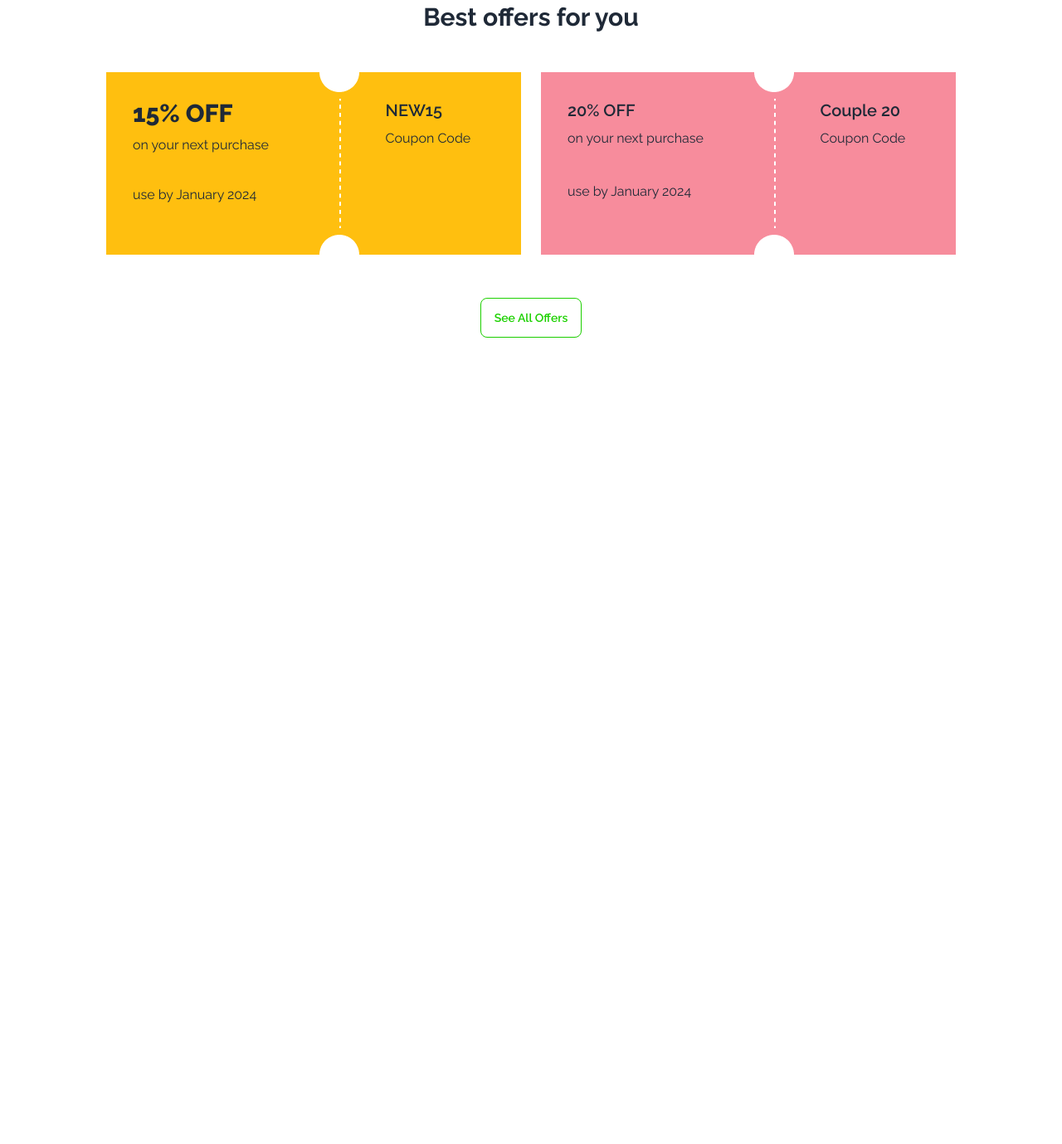
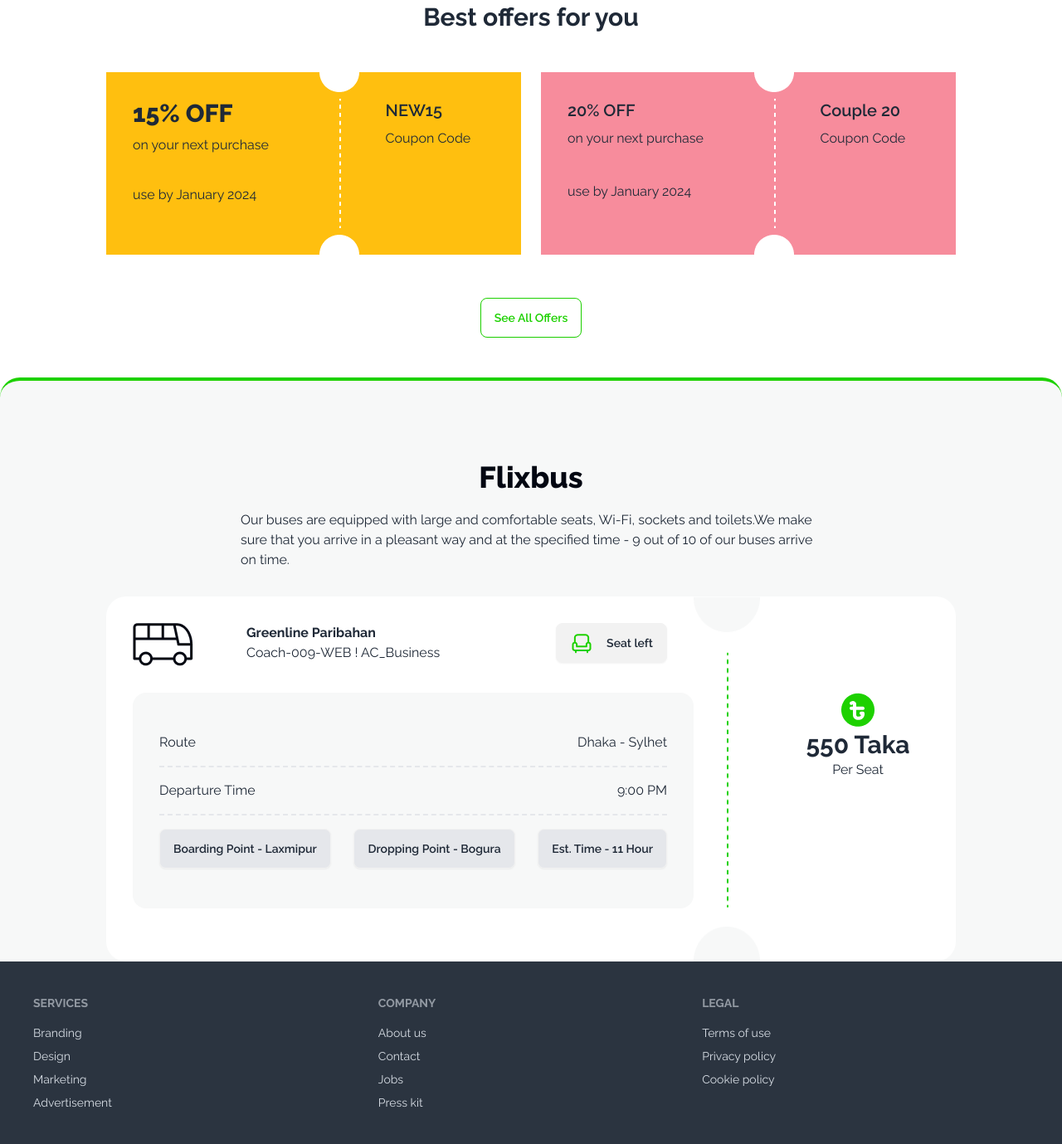
Before and after one commit to AbdullaAlHarun/smart-ticketing, a plain HTML site: page index.html in a window 1280 px wide. Shown: the part 755-2134 px from the top of the page at 83% size. Before the commit the page ends 1210 px from the top, so only its background shows below. Drawn offline with nearby package versions, Linux system fonts and the light colour scheme; a script that the page names is missing.

Commit message:
Added Bus ticket info Section!

```diff
--- a/index.html
+++ b/index.html
@@ -55,8 +55,10 @@
             </div>
           </div>
     </header>
-    <main class="ml-4 mr-4 lg:ml-32 lg:mr-32">
-        <section class="best-offer mt-28">
+
+    <main>
+        <!--Best Offer Section!-->
+        <section class="best-offer mt-28 ml-4 mr-4 lg:ml-32 lg:mr-32">
             <h2 class="text-center text-3xl font-bold">Best offers for you</h2>
             <div class="flex lg:flex-col-2 flex-col-1 gap-6 h-56 mt-12 ">
                 <div class="left w-2/4 rounded-3xl">
@@ -92,11 +94,85 @@
                 <button class="btn text-[#1DD100] border-[#1DD100] bg-[#fff]">See All Offers</button>
             </div>
         </section>
-        <section id="buy-ticket">
 
+        <!--Buy Ticket INFO Section-->
+        <section id="buy-ticket" class="bg-[#F7F8F8]  border-[#1DD100] border-t-4 rounded-t-3xl">
+            <div class="ml-4 mr-4 lg:ml-32 lg:mr-32">
+                <div class="max-w-[700px] mx-auto pt-24 pb-8">
+                    <h1 class="mb-5 text-4xl font-extrabold text-[#030712] text-center">Flixbus</h1>
+                    <p>
+                        Our buses are equipped with large and comfortable seats, Wi-Fi, sockets and toilets.We make sure that you arrive in a pleasant way and at the specified time - 9 out of 10 of our buses arrive on time.
+                    </p>
+                </div>
+
+                <!--Bus Details-->
+                <div class="bus-details bg-[#fff] rounded-3xl flex ">
+                    <div class="bus-details-left w-3/4">
+                        <div class="flex justify-between text-center p-8">
+                            <div class="flex gap-4">
+                                <img src="images/bus-logo.png">
+                                <div class="ml-12 text-left">
+                                    <h2 class="font-bold">Greenline Paribahan</h2>
+                                    <h3>Coach-009-WEB ! AC_Business</h3>
+                                </div>
+                            </div>
+                            <div>
+                                <button class="btn"><span><img src="images/seat-green.png" > </span> <span id="seat-left"></span> Seat left</button>
+                            </div>
+                        </div>
+                        <div class="info bg-[#F7F8F8] rounded-2xl ml-8 p-8 mb-16">
+                            <div class="flex justify-between text-center py-4 border-dashed border-b-2">
+                                <p>Route</p>
+                                <p>Dhaka - Sylhet</p>
+                            </div>
+                            <div class="flex justify-between text-center py-4 border-dashed border-b-2">
+                                <p>Departure Time</p>
+                                <p>9:00 PM</p>
+                            </div>
+                            <div class="flex justify-between text-center py-4">
+                                <button class="btn bg-gray-200">Boarding Point - Laxmipur</button>
+                                <button class="btn bg-gray-200">Dropping Point - Bogura</button>
+                                <button class="btn bg-gray-200">Est. Time - 11 Hour</button>
+                            </div>
+                        </div>
+                    </div>
+
+                    <img src="images/info-devider.png" >
+
+                    <div class="bus-details-right w-1/4 text-center">
+                        <img class="m-auto pt-28" src="images/fare.png">
+                        <h3 class="font-bold text-3xl text-center">550 Taka</h3>
+                        <p>Per Seat</p>
+                    </div>
+                </div>
+            </div>
         </section>
+        <!--Buy Ticket  Section-->
+
 
     </main>
+    <footer class="footer p-10 bg-neutral text-neutral-content">
+        <nav>
+          <h6 class="footer-title">Services</h6>
+          <a class="link link-hover">Branding</a>
+          <a class="link link-hover">Design</a>
+          <a class="link link-hover">Marketing</a>
+          <a class="link link-hover">Advertisement</a>
+        </nav>
+        <nav>
+          <h6 class="footer-title">Company</h6>
+          <a class="link link-hover">About us</a>
+          <a class="link link-hover">Contact</a>
+          <a class="link link-hover">Jobs</a>
+          <a class="link link-hover">Press kit</a>
+        </nav>
+        <nav>
+          <h6 class="footer-title">Legal</h6>
+          <a class="link link-hover">Terms of use</a>
+          <a class="link link-hover">Privacy policy</a>
+          <a class="link link-hover">Cookie policy</a>
+        </nav>
+      </footer>
     <script src="js/utility.js"></script>
     <script src="js/app.js"></script>
 </body>
```
